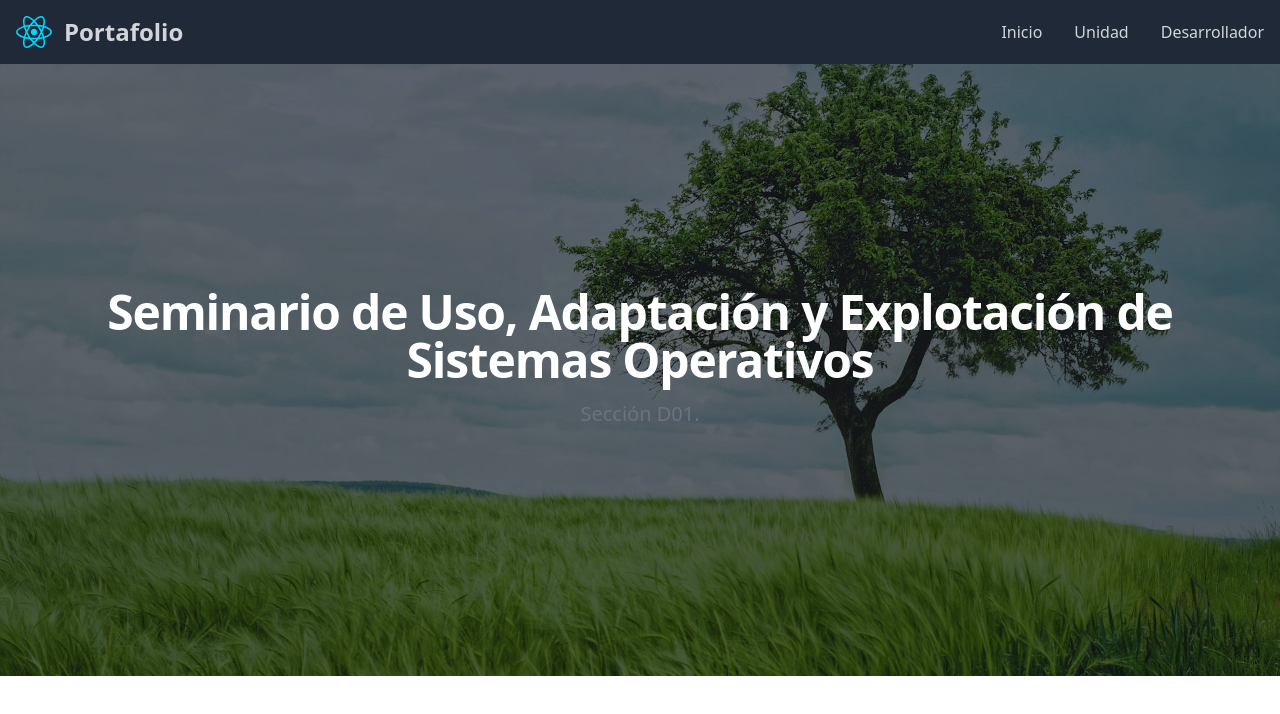
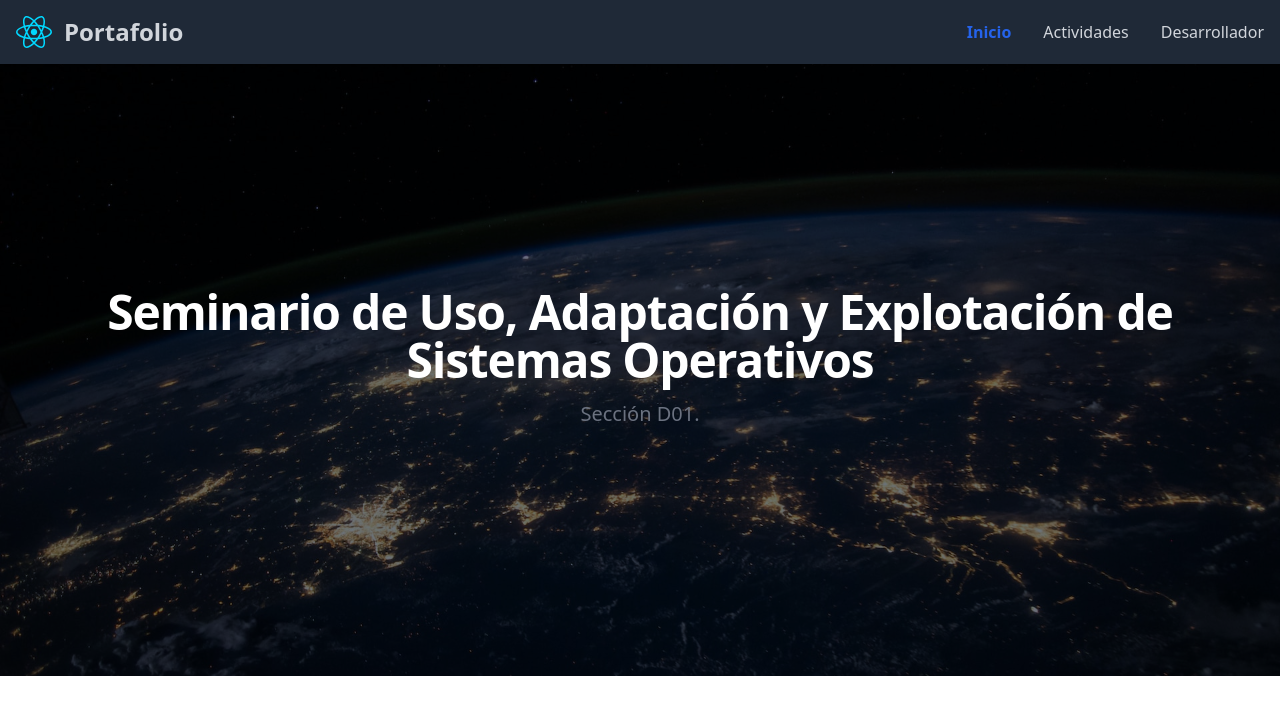
Before and after one commit to Ultron021122/Portafolio-Sistemas-2, a React (Vite) app: page / in a window 1280 px wide. Shown: the top 714 px of the page. Built offline with nearby package versions, Linux system fonts and the light colour scheme.

Commit message:
version 2.0

```diff
--- a/src/Unite.jsx
+++ b/src/Activity.jsx
@@ -1,4 +1,4 @@
-export function Unite() {
+export function Activity() {
     return (
         <div>
             <h1>Página de la Unidad</h1>
--- a/src/App.jsx
+++ b/src/App.jsx
@@ -1,7 +1,7 @@
 import { BrowserRouter as Router, Route, Routes } from 'react-router-dom';
 import { Navbar } from './components/Navbar';
 import { HomePage } from './HomePage';
-import { Unite } from './Unite';
+import { Activity } from './Activity';
 import { Developer } from './Developer';
 import { NotFound } from './NotFound';
 
@@ -14,7 +14,7 @@ export function App() {
         <Routes>
           <Route path="/" exact element={<HomePage />} />
           <Route path="/*" element={<NotFound />} />
-          <Route path="/unidad" element={<Unite />} />
+          <Route path="/actividades" element={<Activity />} />
           <Route path="/desarrollador" element={<Developer/>} />
         </Routes>
       </div>
--- a/src/components/Banner.jsx
+++ b/src/components/Banner.jsx
@@ -1,5 +1,5 @@
 export function Banner() {
-  const backgroundImage = 'url("../src/assets/banner.jpg")'; // Ruta a tu imagen
+  const backgroundImage = 'url("../src/assets/banner2.jpg")'; // Ruta a tu imagen
 
   return (
     <section
@@ -10,36 +10,10 @@ export function Banner() {
         <h1 className="mb-4 text-4xl font-extrabold leading-none tracking-tight text-white md:text-5xl lg:text-5xl">
           Seminario de Uso, Adaptación y Explotación de Sistemas Operativos
         </h1>
-        <p className="mb-6 text-lg font-normal text-gray-500 lg:text-xl sm:px-6 xl:px-48 dark:text-gray-400">
+        <p className="mb-6 text-lg font-medium text-gray-500 lg:text-xl sm:px-6 xl:px-48 dark:text-gray-400">
           Sección D01.
         </p>
       </div>
-      {/* <div className="justify-center space-y-0 space-x-4">
-        <Link
-          to="/unidad"
-          className="inline-flex items-center justify-center px-5 py-3 text-base font-medium text-center text-white bg-blue-700 rounded-lg hover:bg-blue-800 focus:ring-4 focus:ring-blue-300 dark:focus:ring-blue-900"
-        >
-          Actividades
-          <svg
-            className="w-5 h-5 ml-2 -mr-1"
-            fill="currentColor"
-            viewBox="0 0 20 20"
-            xmlns="http://www.w3.org/2000/svg"
-          >
-            <path
-              fillRule="evenodd"
-              d="M10.293 3.293a1 1 0 011.414 0l6 6a1 1 0 010 1.414l-6 6a1 1 0 01-1.414-1.414L14.586 11H3a1 1 0 110-2h11.586l-4.293-4.293a1 1 0 010-1.414z"
-              clipRule="evenodd"
-            ></path>
-          </svg>
-        </Link>
-        <a
-          href="#clase"
-          className="inline-flex justify-center items-center py-3 px-5 text-base font-medium text-center text-gray-500 rounded-lg border border-gray-300 hover:bg-gray-100 focus:ring-4 focus:ring-gray-100 dark:text-white dark:border-gray-700 dark:hover:bg-gray-700 dark:focus:ring-gray-800"
-        >
-          Más sobre la clase
-        </a>
-      </div> */}
     </section>
   );
 }
--- a/src/components/Navbar.jsx
+++ b/src/components/Navbar.jsx
@@ -14,12 +14,15 @@ export function Navbar() {
     <nav className="bg-gray-800">
       <div className="container mx-auto p-4">
         <div className="flex justify-between items-center">
-          <NavLink
-            to="/"
-            className="text-gray-300 text-xl font-bold hover:text-gray-800 flex items-center"
-          >
-            <img className="h-8 mr-3" src={Logo} alt="Imagen del Logo de React" />
-            <h1 className="text-gray-300 text-2xl font-semibold">Portafolio</h1>
+          <NavLink to="/" className="flex items-center">
+            <img
+              className="h-8 mr-3"
+              src={Logo}
+              alt="Imagen del Logo de React"
+            />
+            <h1 className="text-gray-300 hover:text-white text-2xl font-semibold">
+              Portafolio
+            </h1>
           </NavLink>
           <div className="md:hidden">
             <button
@@ -44,19 +47,34 @@ export function Navbar() {
           <div className="hidden md:flex items-center space-x-8">
             <NavLink
               to="/"
-              className="block lg:inline-block text-gray-300 hover:text-white"
+              className={({ isActive }) =>
+                "block lg:inline-block" +
+                (isActive
+                  ? " text-blue-600 font-bold hover:text-blue-400"
+                  : " text-gray-300 hover:text-white")
+              }
             >
               Inicio
             </NavLink>
             <NavLink
-              to="/unidad"
-              className="block lg:inline-block text-gray-300 hover:text-white"
+              to="/actividades"
+              className={({ isActive }) =>
+                "block lg:inline-block" +
+                (isActive
+                  ? " text-blue-600 font-bold hover:text-blue-400"
+                  : " text-gray-300 hover:text-white")
+              }
             >
-              Unidad
+              Actividades
             </NavLink>
             <NavLink
               to="/desarrollador"
-              className="block lg:inline-block text-gray-300 hover:text-white"
+              className={({ isActive }) =>
+                "block lg:inline-block" +
+                (isActive
+                  ? " text-blue-600 font-bold hover:text-blue-400"
+                  : " text-gray-300 hover:text-white")
+              }
             >
               Desarrollador
             </NavLink>
@@ -68,23 +86,38 @@ export function Navbar() {
               <li className="block mt-2 py-2 pl-3 pr-4 text-gray-900 rounded hover:bg-gray-700">
                 <NavLink
                   to="/"
-                  className="block font-medium lg:inline-block text-gray-300 hover:text-white"
+                  className={({ isActive }) =>
+                    "block lg:inline-block" +
+                    (isActive
+                      ? " text-blue-600 font-bold hover:text-blue-400"
+                      : " text-gray-300 hover:text-white")
+                  }
                 >
                   Inicio
                 </NavLink>
               </li>
               <li className="block py-2 pl-3 pr-4 text-gray-900 rounded hover:bg-gray-700">
                 <NavLink
-                  to="/unidad"
-                  className="block font-medium lg:inline-block text-gray-300 hover:text-white"
+                  to="/actividades"
+                  className={({ isActive }) =>
+                    "block lg:inline-block" +
+                    (isActive
+                      ? " text-blue-600 font-bold hover:text-blue-400"
+                      : " text-gray-300 hover:text-white")
+                  }
                 >
-                  Unidad
+                  Actividades
                 </NavLink>
               </li>
               <li className="block py-2 pl-3 pr-4 text-gray-900 rounded hover:bg-gray-700">
                 <NavLink
                   to="/desarrollador"
-                  className="block font-medium lg:inline-block text-gray-300 hover:text-white"
+                  className={({ isActive }) =>
+                    "block lg:inline-block" +
+                    (isActive
+                      ? " text-blue-600 font-bold hover:text-blue-400"
+                      : " text-gray-300 hover:text-white")
+                  }
                 >
                   Desarrollador
                 </NavLink>
--- a/tailwind.config.js
+++ b/tailwind.config.js
@@ -5,11 +5,11 @@ export default {
     "./src/**/*.{js,ts,jsx,tsx}",
   ],
   theme: {
-    extend: {
-      // fontFamily: {
-      //   sans: ['system-ui', '-apple-system', 'BlinkMacSystemFont', 'Segoe UI', 'Roboto', 'Oxygen', 'Ubuntu', 'Cantarell', 'Open Sans', 'Helvetica Neue', 'sans-serif'],
-      // },
-    },
+    // extend: {
+    //   fontFamily: {
+    //     sans: ['system-ui', '-apple-system', 'BlinkMacSystemFont', 'Segoe UI', 'Roboto', 'Oxygen', 'Ubuntu', 'Cantarell', 'Open Sans', 'Helvetica Neue', 'sans-serif'],
+    //   },
+    // },
   },
   plugins: [],
 }
```
Also changed, not shown: src/assets/banner2.jpg (added).
